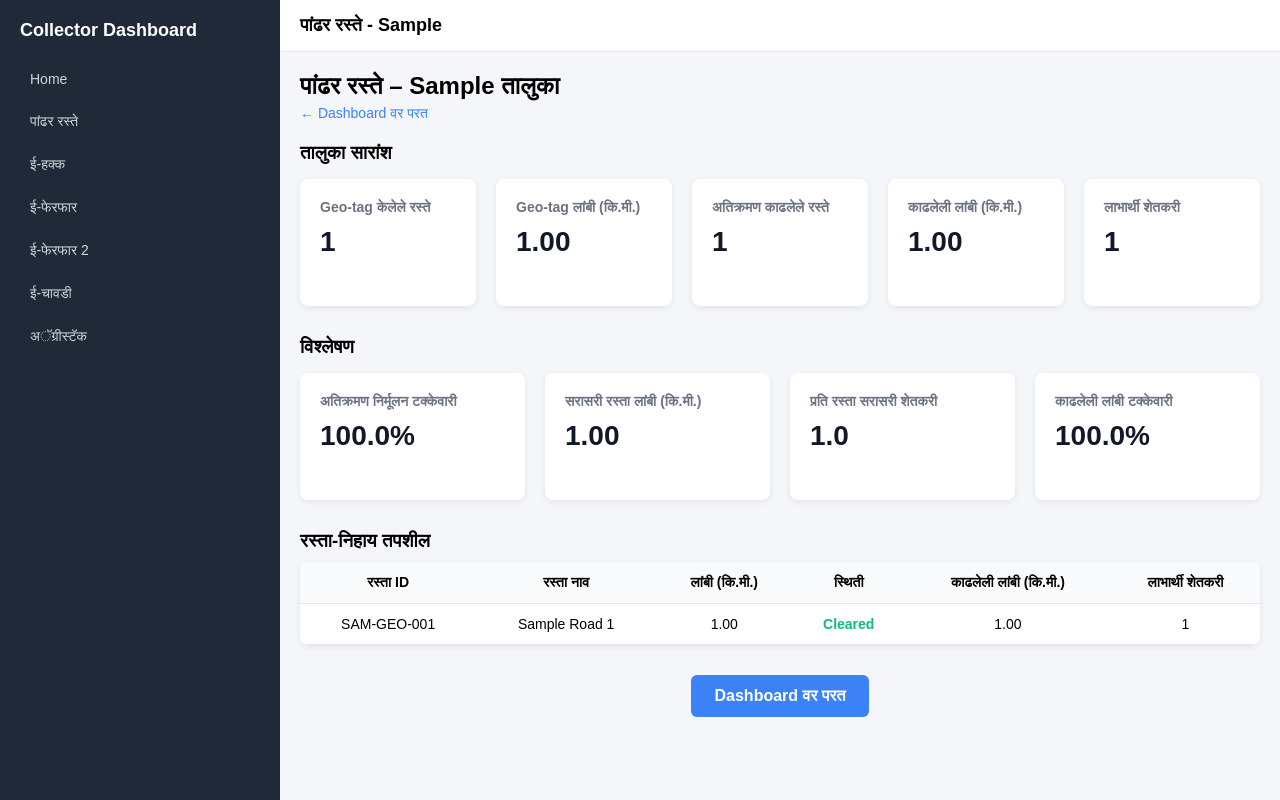
After one commit to yashkolhe-1234/XDE_COLLECTOR_DASHBOARD, a Django app: a page that uses dashboards/templates/dashboards/pandhar_raste_detail.html in a window 1280 px wide. The commit adds this page. Run offline with Django 5.2, Linux system fonts and the light colour scheme; tables that the repository leaves empty hold one stand-in row (values such as "Sample post"); parts of the project's set-up code (start-up, migrations or seed data) failed here and were passed over.

Commit message:
Add taluka drill-down detail page with dummy road-level data

```diff
--- /dev/null
+++ b/dashboards/services/pandhar_raste_detail_service.py
@@ -0,0 +1,143 @@
+"""
+Service for generating dummy road-level data for PandharRaste detail page.
+Generates data dynamically based on taluka summary totals.
+"""
+import hashlib
+
+
+def generate_road_level_data(taluka_summary):
+    """
+    Generate dummy road-level data based on taluka summary totals.
+
+    Args:
+        taluka_summary: PandharRaste model instance
+
+    Returns:
+        list: List of dictionaries, each representing a road with:
+            - road_id: str (e.g., "AMB-GEO-001")
+            - road_name: str (dummy name)
+            - length_km: float
+            - status: str ("Cleared" or "Pending")
+            - cleared_length_km: float (0.0 if pending)
+            - farmers_benefited: int
+    """
+    taluka = taluka_summary.taluka
+    geo_tag_roads = taluka_summary.geo_tag_roads
+    geo_tag_length_km = taluka_summary.geo_tag_length_km
+    cleared_roads = taluka_summary.cleared_roads
+    cleared_length_km = taluka_summary.cleared_length_km
+    farmers_benefited = taluka_summary.farmers_benefited
+
+    # Generate taluka code (first 3 uppercase letters)
+    taluka_code = taluka.upper()[:3] if len(taluka) >= 3 else taluka.upper().ljust(3, 'X')
+
+    # Use taluka name as seed for deterministic generation
+    seed = hashlib.md5(taluka.encode('utf-8')).hexdigest()
+    seed_int = int(seed[:8], 16)
+
+    roads = []
+
+    if geo_tag_roads == 0:
+        return roads
+
+    # Calculate base length per road
+    base_length = geo_tag_length_km / geo_tag_roads if geo_tag_roads > 0 else 0.0
+
+    # Generate roads
+    for i in range(1, geo_tag_roads + 1):
+        road_id = f"{taluka_code}-GEO-{i:03d}"
+        road_name = f"{taluka} Road {i}"
+
+        # Determine status
+        is_cleared = i <= cleared_roads
+        status = "Cleared" if is_cleared else "Pending"
+
+        # Distribute length with slight variation (deterministic based on seed)
+        variation = ((seed_int + i) % 100) / 1000.0  # Small variation (0-0.1)
+        length_km = base_length + variation
+
+        # For cleared roads, distribute cleared length
+        if is_cleared and cleared_roads > 0:
+            cleared_base = cleared_length_km / cleared_roads if cleared_roads > 0 else 0.0
+            cleared_variation = ((seed_int + i * 2) % 100) / 1000.0
+            cleared_length_road = cleared_base + cleared_variation
+        else:
+            cleared_length_road = 0.0
+
+        # Distribute farmers (equal distribution with small variation)
+        farmers_per_road = farmers_benefited / geo_tag_roads if geo_tag_roads > 0 else 0
+        farmers_variation = ((seed_int + i * 3) % 10) - 5  # -5 to +5 variation
+        farmers_road = max(0, int(farmers_per_road + farmers_variation))
+
+        roads.append({
+            'road_id': road_id,
+            'road_name': road_name,
+            'length_km': round(length_km, 2),
+            'status': status,
+            'cleared_length_km': round(cleared_length_road, 2) if is_cleared else 0.0,
+            'farmers_benefited': farmers_road,
+        })
+
+    # Adjust totals to match exactly (fix rounding errors)
+    total_length = sum(r['length_km'] for r in roads)
+    if total_length != geo_tag_length_km and len(roads) > 0:
+        diff = geo_tag_length_km - total_length
+        adjustment_per_road = diff / len(roads)
+        for road in roads:
+            road['length_km'] = round(road['length_km'] + adjustment_per_road, 2)
+
+    total_cleared_length = sum(r['cleared_length_km'] for r in roads)
+    if total_cleared_length != cleared_length_km and cleared_roads > 0:
+        diff = cleared_length_km - total_cleared_length
+        cleared_roads_list = [r for r in roads if r['status'] == 'Cleared']
+        if cleared_roads_list:
+            adjustment_per_road = diff / len(cleared_roads_list)
+            for road in cleared_roads_list:
+                road['cleared_length_km'] = round(road['cleared_length_km'] + adjustment_per_road, 2)
+
+    total_farmers = sum(r['farmers_benefited'] for r in roads)
+    if total_farmers != farmers_benefited and len(roads) > 0:
+        diff = farmers_benefited - total_farmers
+        # Distribute difference to first few roads
+        remaining_diff = diff
+        for road in roads:
+            if remaining_diff == 0:
+                break
+            if remaining_diff > 0:
+                road['farmers_benefited'] += 1
+                remaining_diff -= 1
+            else:
+                if road['farmers_benefited'] > 0:
+                    road['farmers_benefited'] -= 1
+                    remaining_diff += 1
+
+    return roads
+
+
+def calculate_insights(taluka_summary, roads):
+    """
+    Calculate insights/analysis metrics for the detail page.
+
+    Args:
+        taluka_summary: PandharRaste model instance
+        roads: List of road dictionaries
+
+    Returns:
+        dict: Insights with percentages and averages
+    """
+    geo_tag_roads = taluka_summary.geo_tag_roads
+    cleared_roads = taluka_summary.cleared_roads
+    geo_tag_length_km = taluka_summary.geo_tag_length_km
+    farmers_benefited = taluka_summary.farmers_benefited
+
+    clearance_percentage = (cleared_roads / geo_tag_roads * 100) if geo_tag_roads > 0 else 0.0
+    average_road_length = (geo_tag_length_km / geo_tag_roads) if geo_tag_roads > 0 else 0.0
+    average_farmers_per_road = (farmers_benefited / geo_tag_roads) if geo_tag_roads > 0 else 0.0
+    cleared_length_percentage = (taluka_summary.cleared_length_km / geo_tag_length_km * 100) if geo_tag_length_km > 0 else 0.0
+
+    return {
+        'clearance_percentage': round(clearance_percentage, 2),
+        'average_road_length': round(average_road_length, 2),
+        'average_farmers_per_road': round(average_farmers_per_road, 2),
+        'cleared_length_percentage': round(cleared_length_percentage, 2),
+    }
--- a/dashboards/templates/dashboards/pandhar_raste.html
+++ b/dashboards/templates/dashboards/pandhar_raste.html
@@ -71,7 +71,11 @@
         {% if table_data %}
             {% for row in table_data %}
             <tr>
-                <td>{{ row.taluka }}</td>
+                <td>
+                    <a href="{% url 'pandhar_raste_detail' taluka=row.taluka %}" style="color: #3b82f6; text-decoration: none; font-weight: 600;">
+                        {{ row.taluka }}
+                    </a>
+                </td>
                 <td>{{ row.geo_tag_roads }}</td>
                 <td>{{ row.geo_tag_length_km|floatformat:2 }}</td>
                 <td>{{ row.cleared_roads }}</td>
--- /dev/null
+++ b/dashboards/templates/dashboards/pandhar_raste_detail.html
@@ -0,0 +1,111 @@
+{% extends "dashboards/base.html" %}
+
+{% block content %}
+
+<!-- HEADER -->
+<div style="margin-bottom: 20px;">
+    <h2 style="margin-bottom: 5px;">पांढर रस्ते – {{ taluka_summary.taluka }} तालुका</h2>
+    <p style="color: #6b7280; font-size: 14px; margin: 0;">
+        <a href="{% url 'pandhar_raste' %}" style="color: #3b82f6; text-decoration: none;">← Dashboard वर परत</a>
+    </p>
+</div>
+
+<!-- SUMMARY RECAP -->
+<h3 style="margin-bottom: 15px;">तालुका सारांश</h3>
+<div style="display: grid; grid-template-columns: repeat(5, 1fr); gap: 20px; margin-bottom: 30px;">
+    <div class="kpi-card">
+        <h4>Geo-tag केलेले रस्ते</h4>
+        <p class="kpi-value">{{ taluka_summary.geo_tag_roads|default:"0" }}</p>
+    </div>
+    <div class="kpi-card">
+        <h4>Geo-tag लांबी (कि.मी.)</h4>
+        <p class="kpi-value">{{ taluka_summary.geo_tag_length_km|floatformat:2|default:"0.0" }}</p>
+    </div>
+    <div class="kpi-card">
+        <h4>अतिक्रमण काढलेले रस्ते</h4>
+        <p class="kpi-value">{{ taluka_summary.cleared_roads|default:"0" }}</p>
+    </div>
+    <div class="kpi-card">
+        <h4>काढलेली लांबी (कि.मी.)</h4>
+        <p class="kpi-value">{{ taluka_summary.cleared_length_km|floatformat:2|default:"0.0" }}</p>
+    </div>
+    <div class="kpi-card">
+        <h4>लाभार्थी शेतकरी</h4>
+        <p class="kpi-value">{{ taluka_summary.farmers_benefited|default:"0" }}</p>
+    </div>
+</div>
+
+<!-- INSIGHTS SECTION -->
+<h3 style="margin-bottom: 15px;">विश्लेषण</h3>
+<div style="display: grid; grid-template-columns: repeat(4, 1fr); gap: 20px; margin-bottom: 30px;">
+    <div class="kpi-card">
+        <h4>अतिक्रमण निर्मूलन टक्केवारी</h4>
+        <p class="kpi-value">{{ insights.clearance_percentage }}%</p>
+    </div>
+    <div class="kpi-card">
+        <h4>सरासरी रस्ता लांबी (कि.मी.)</h4>
+        <p class="kpi-value">{{ insights.average_road_length|floatformat:2 }}</p>
+    </div>
+    <div class="kpi-card">
+        <h4>प्रति रस्ता सरासरी शेतकरी</h4>
+        <p class="kpi-value">{{ insights.average_farmers_per_road|floatformat:1 }}</p>
+    </div>
+    <div class="kpi-card">
+        <h4>काढलेली लांबी टक्केवारी</h4>
+        <p class="kpi-value">{{ insights.cleared_length_percentage }}%</p>
+    </div>
+</div>
+
+<!-- ROAD-LEVEL TABLE -->
+<h3 style="margin-bottom: 10px;">रस्ता-निहाय तपशील</h3>
+<table class="data-table">
+    <thead>
+        <tr>
+            <th>रस्ता ID</th>
+            <th>रस्ता नाव</th>
+            <th>लांबी (कि.मी.)</th>
+            <th>स्थिती</th>
+            <th>काढलेली लांबी (कि.मी.)</th>
+            <th>लाभार्थी शेतकरी</th>
+        </tr>
+    </thead>
+    <tbody>
+        {% if roads %}
+            {% for road in roads %}
+            <tr>
+                <td>{{ road.road_id }}</td>
+                <td>{{ road.road_name }}</td>
+                <td>{{ road.length_km|floatformat:2 }}</td>
+                <td>
+                    {% if road.status == "Cleared" %}
+                        <span style="color: #10b981; font-weight: 600;">{{ road.status }}</span>
+                    {% else %}
+                        <span style="color: #f59e0b; font-weight: 600;">{{ road.status }}</span>
+                    {% endif %}
+                </td>
+                <td>
+                    {% if road.status == "Cleared" %}
+                        {{ road.cleared_length_km|floatformat:2 }}
+                    {% else %}
+                        -
+                    {% endif %}
+                </td>
+                <td>{{ road.farmers_benefited }}</td>
+            </tr>
+            {% endfor %}
+        {% else %}
+            <tr>
+                <td colspan="6" style="text-align:center;">कोणतेही रस्ते नाहीत</td>
+            </tr>
+        {% endif %}
+    </tbody>
+</table>
+
+<!-- BACK LINK -->
+<div style="margin-top: 30px; text-align: center;">
+    <a href="{% url 'pandhar_raste' %}" style="display: inline-block; padding: 12px 24px; background-color: #3b82f6; color: #ffffff; text-decoration: none; border-radius: 6px; font-weight: 600;">
+        Dashboard वर परत
+    </a>
+</div>
+
+{% endblock %}
--- a/dashboards/urls.py
+++ b/dashboards/urls.py
@@ -4,6 +4,7 @@ from . import views
 urlpatterns = [
     path('', views.dashboard_home, name='dashboard_home'),
     path('pandhar-raste/', views.pandhar_raste_dashboard, name='pandhar_raste'),
+    path('pandhar-raste/<str:taluka>/', views.pandhar_raste_detail, name='pandhar_raste_detail'),
     path('e-haqq/', views.e_haqq_dashboard, name='e_haqq'),
     path('e-ferfar/', views.e_ferfar_dashboard, name='e_ferfar'),
     path('e-ferfar-2/', views.e_ferfar_2_dashboard, name='e_ferfar_2'),
--- a/dashboards/views.py
+++ b/dashboards/views.py
@@ -175,3 +175,35 @@ def agristack_dashboard(request):
         "chart_data": chart_data_json,
         "table_data": talukas,
     })
+
+
+def pandhar_raste_detail(request, taluka):
+    """
+    Detail view for a specific taluka showing road-level data.
+    """
+    from django.shortcuts import get_object_or_404
+    from .models import PandharRaste
+    from .services.pandhar_raste_detail_service import (
+        generate_road_level_data,
+        calculate_insights
+    )
+
+    # Fetch taluka summary (case-insensitive)
+    taluka_summary = get_object_or_404(
+        PandharRaste,
+        taluka__iexact=taluka
+    )
+
+    # Generate road-level dummy data
+    roads = generate_road_level_data(taluka_summary)
+
+    # Calculate insights
+    insights = calculate_insights(taluka_summary, roads)
+
+    return render(request, "dashboards/pandhar_raste_detail.html", {
+        "sidebar_items": SIDEBAR_ITEMS,
+        "page_title": f"पांढर रस्ते - {taluka_summary.taluka}",
+        "taluka_summary": taluka_summary,
+        "roads": roads,
+        "insights": insights,
+    })
```
